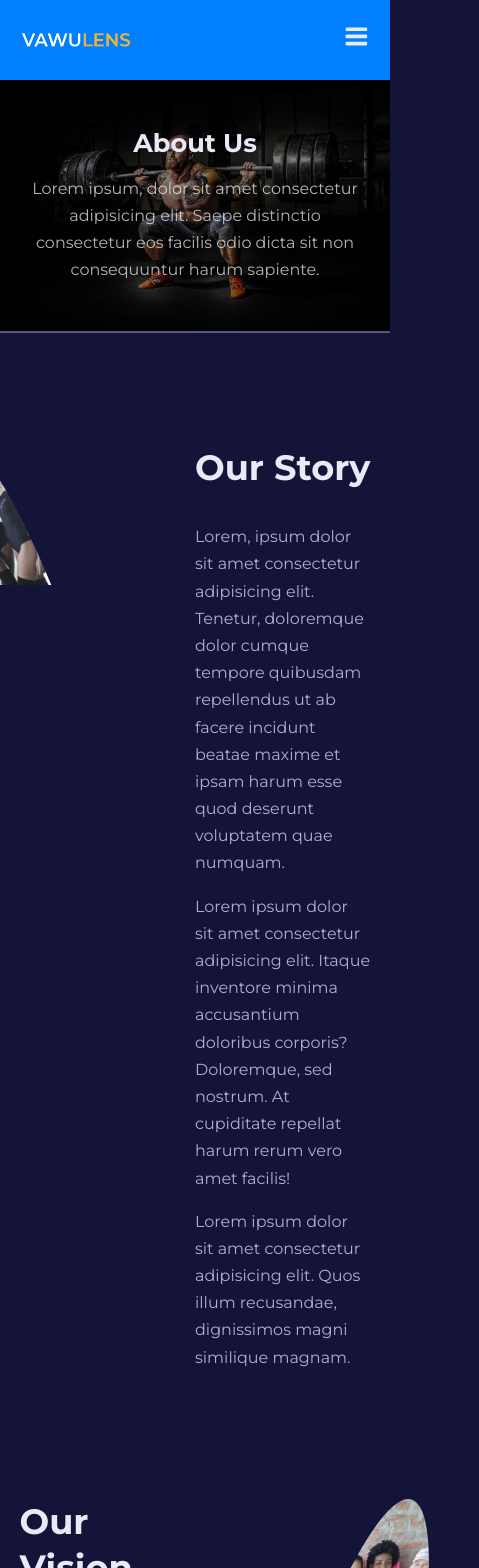
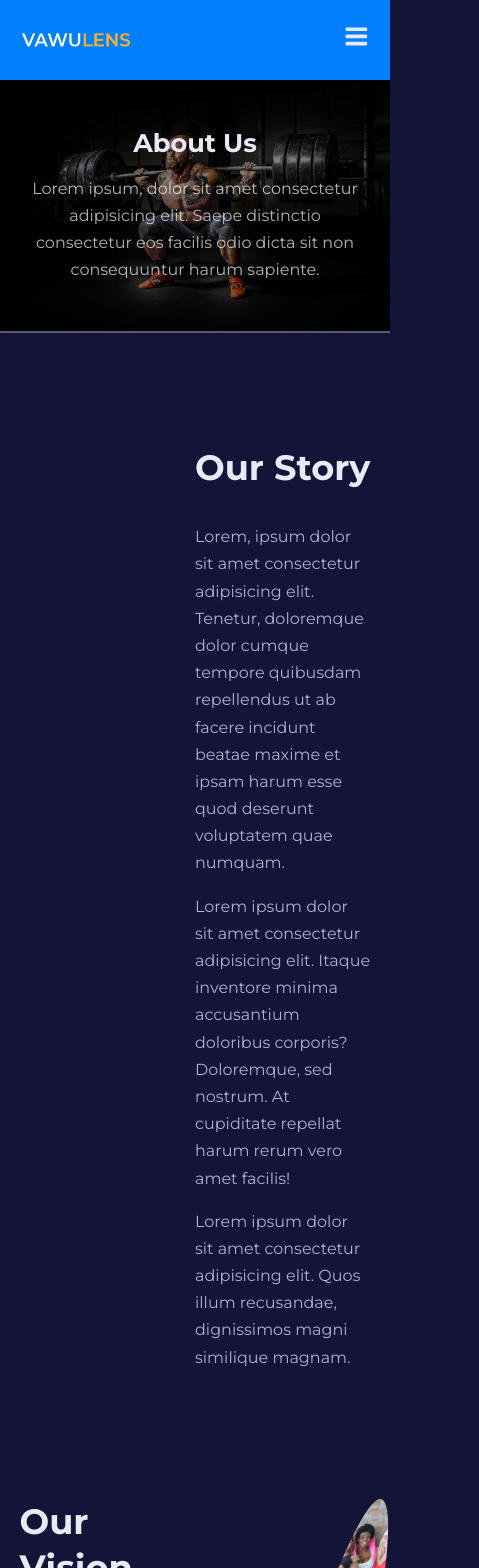
Before and after one commit to erickdc7/react-trainer-website, a React (Create React App) app: page /about in a window 390 px wide. Shown: the top 1568 px of the page, 479 px wide, since content can reach past the window. Built offline with nearby package versions, Linux system fonts and the light colour scheme; the HTML template or start-up script is replaced by a standard one.

Commit message:
media queries in medium screens about__section-image styles added to about.css

```diff
--- a/src/pages/about/about.css
+++ b/src/pages/about/about.css
@@ -33,3 +33,10 @@
   grid-template-columns: 50% 40%;
   gap: 10%;
 }
+
+/* MEDIA QUERIES (medium screens) */
+@media screen and (max-width: 1024px) {
+  .about__section-image {
+    width: 60%;
+  }
+}
```
